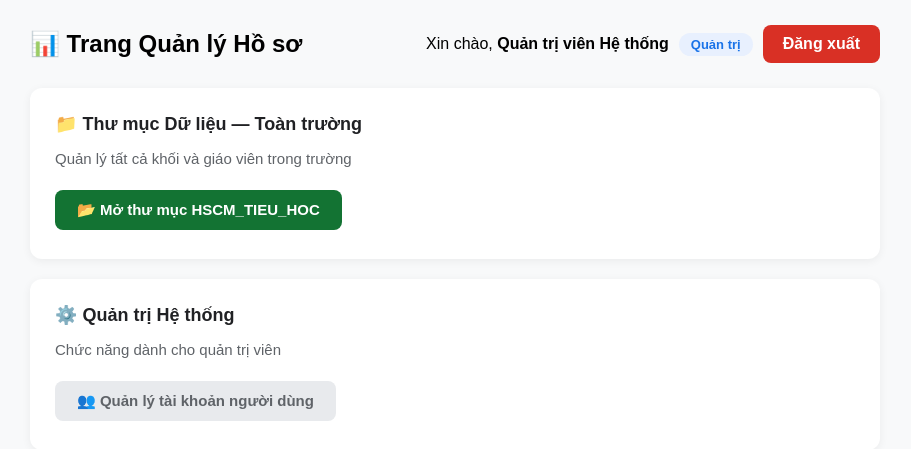
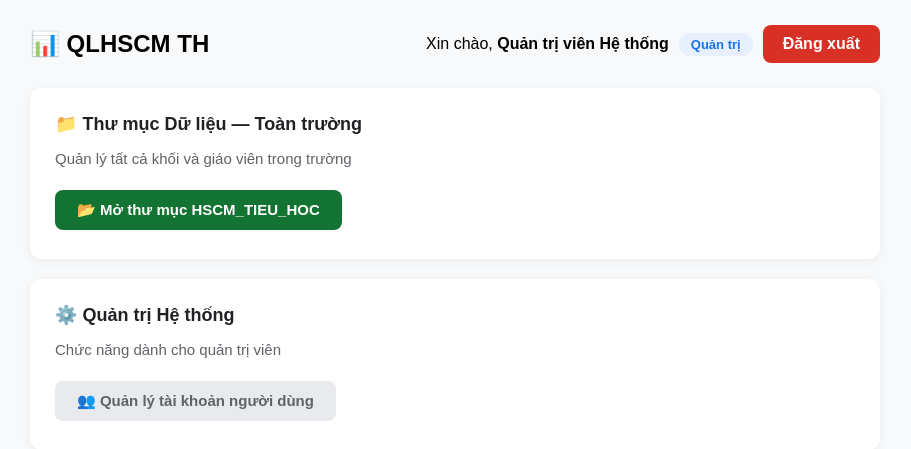
Before and after one commit to hosothlq-angiang/HSCM_TIEU_HOC, a Flask app: page /dashboard in a window 1280 px wide. Shown: the top 449 px of the page, without its empty margins (185-1096 px from the left). Run offline with Flask 3, Linux system fonts and the light colour scheme; a user stored in the database is signed in; data comes from the database, SQL or seed files in the repository.

Commit message:
Chỉnh tiêu đề

```diff
--- a/app/templates/dashboard.html
+++ b/app/templates/dashboard.html
@@ -3,7 +3,7 @@
 <head>
     <meta charset="UTF-8">
     <meta name="viewport" content="width=device-width, initial-scale=1.0">
-    <title>Trang Quản lý Hồ sơ</title>
+    <title>QLHSCM TIỂU HỌC LẠC QUỚI</title>
     <style>
         * { margin: 0; padding: 0; box-sizing: border-box; font-family: Arial, sans-serif; }
         body { background: #f8f9fa; padding: 25px; max-width: 900px; margin: 0 auto; }
@@ -37,7 +37,7 @@
     {% endwith %}
 
     <div class="top-bar">
-        <h2>📊 Trang Quản lý Hồ sơ</h2>
+        <h2>📊 QLHSCM TH</h2>
         <div class="user-info">
             <span>Xin chào, <strong>{{ user.full_name }}</strong></span>
             {% if user.is_admin() %}<span class="tag tag-admin">Quản trị</span>{% endif %}
```
